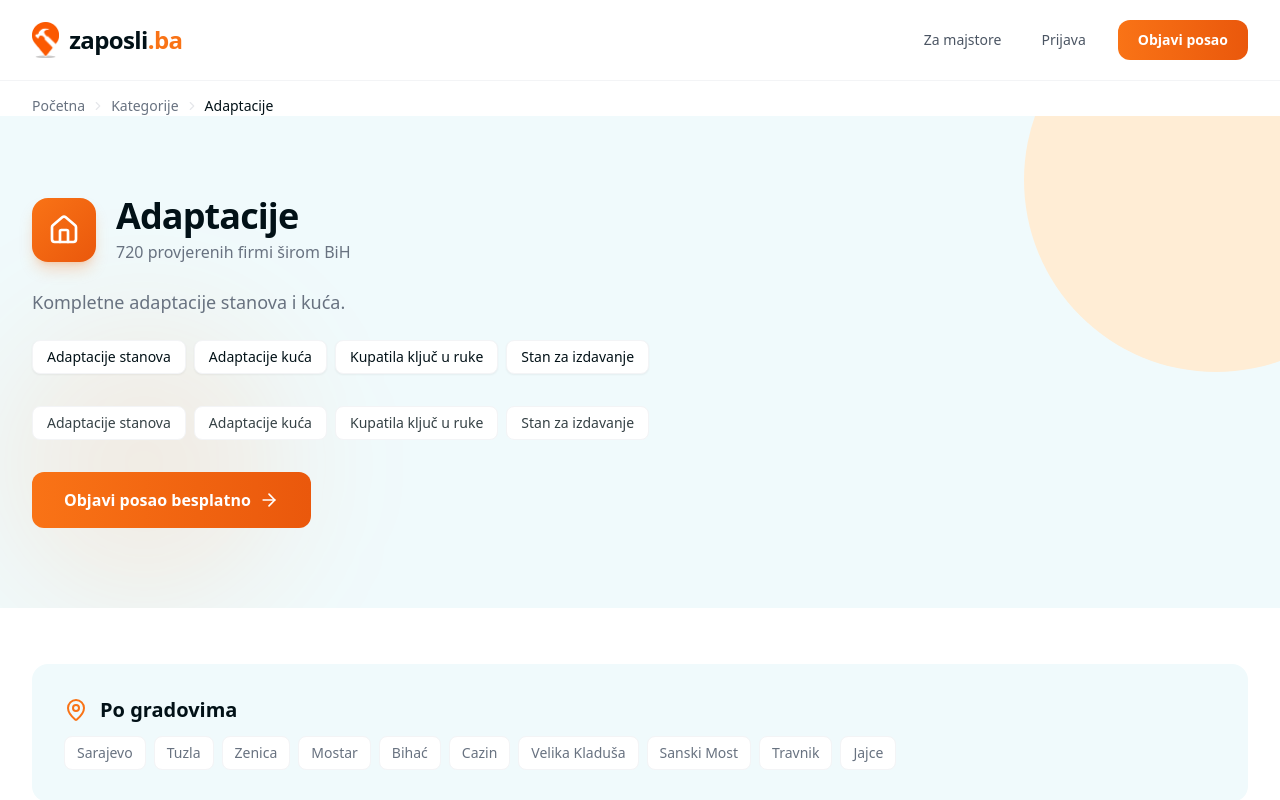
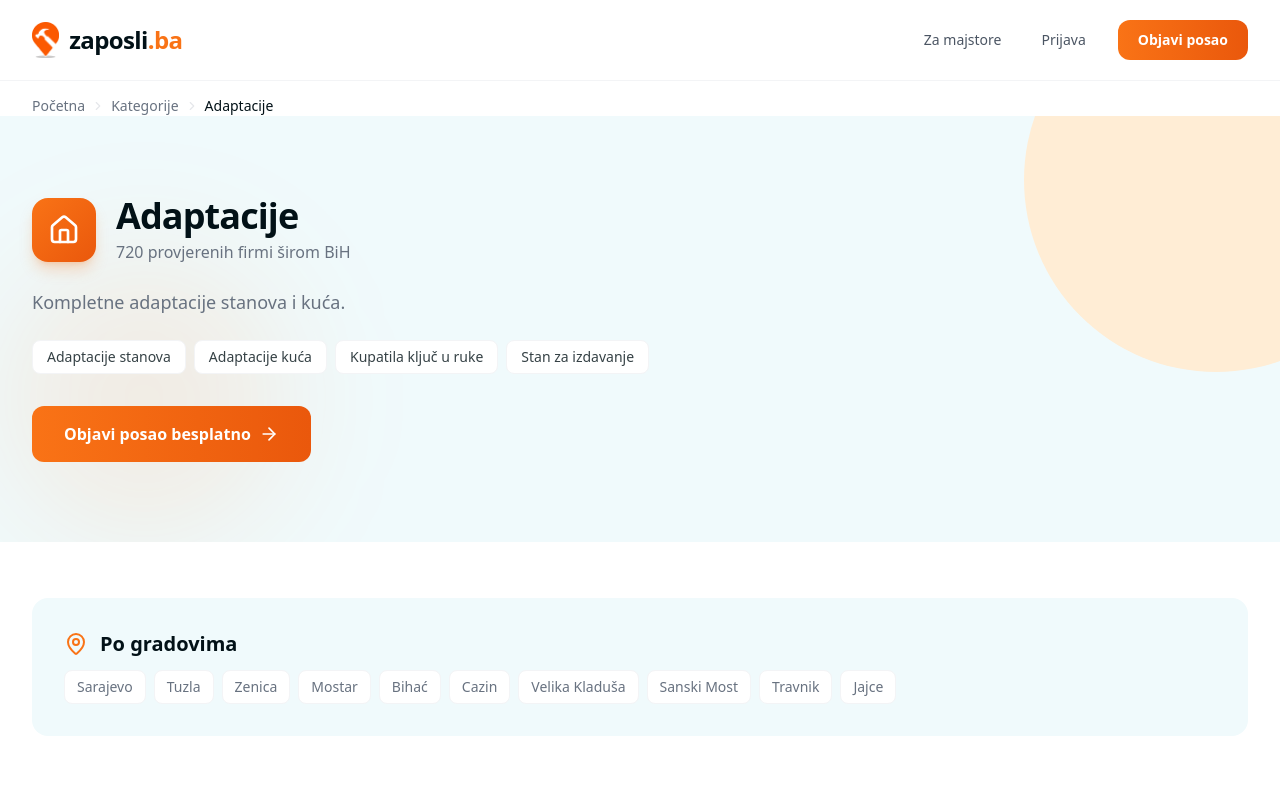
Before and after one commit to ocjenime/zaposli.ba, a Next.js app: page /zaposli.ba/kategorije/adaptacije/ in a window 1280 px wide. Shown: the top 800 px of the page. Built offline with nearby package versions, Linux system fonts and the light colour scheme.

Commit message:
fix: uklonjen dupli prikaz usluga na stranici kategorije

```diff
--- a/app/kategorije/[slug]/page.tsx
+++ b/app/kategorije/[slug]/page.tsx
@@ -68,15 +68,6 @@ export default async function CategoryPage({ params }: { params: Promise<{ slug:
               </div>
             </div>
             <p className="text-lg text-steel max-w-2xl mb-6">{cat.description}.</p>
-
-            {/* Pod-usluge */}
-            <div className="flex flex-wrap gap-2 mb-8">
-              {cat.services.map((s) => (
-                <span key={s} className="px-3.5 py-1.5 bg-white rounded-lg text-sm text-ink font-medium border border-gray-100 shadow-sm">
-                  {s}
-                </span>
-              ))}
-            </div>
 
             {/* Usluge u kategoriji */}
             <div className="flex flex-wrap gap-2 mb-8">
```
